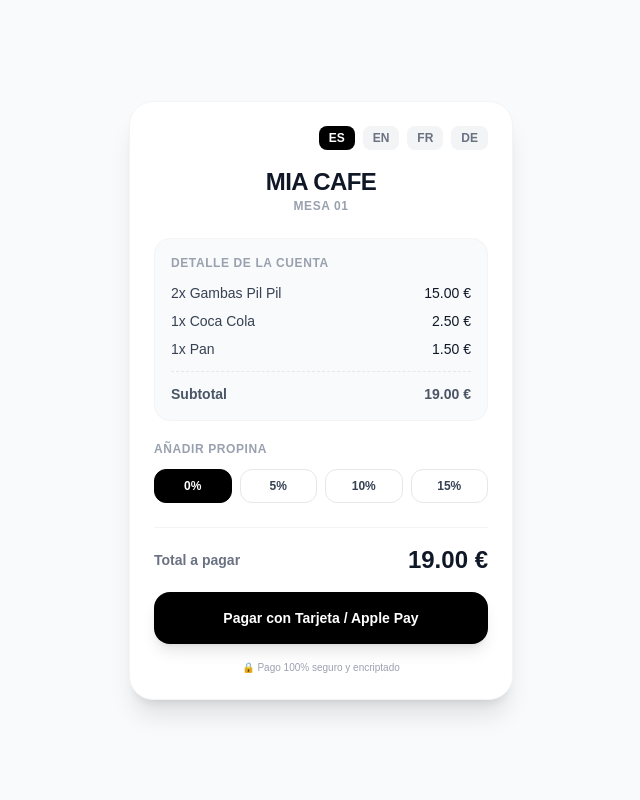
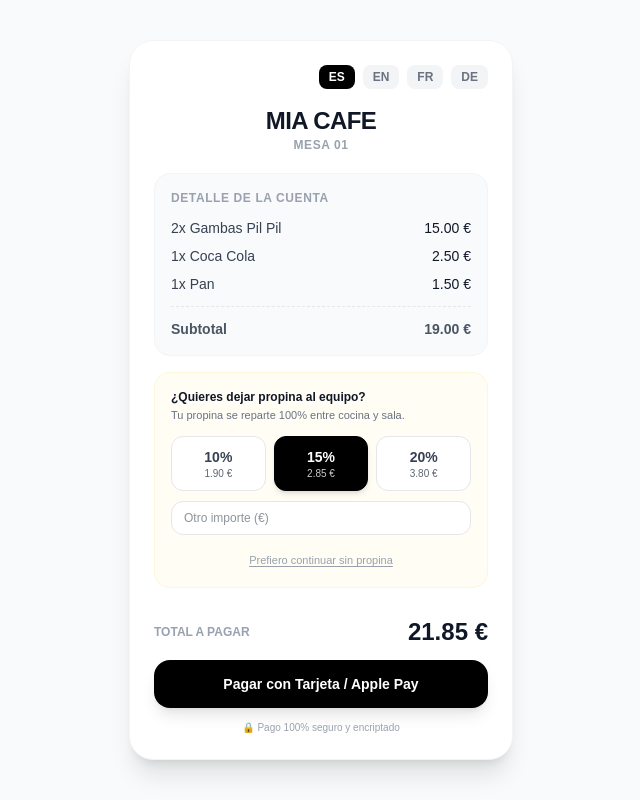
Before and after one commit to mochilaymate/pay-at-table, a Next.js app: page / in a window 1280 px wide. Shown: the whole page, without its empty margins (319-959 px from the left). Built offline with nearby package versions, Linux system fonts and the light colour scheme.

Commit message:
Restaurar textos persuasivos y orden de propinas 10/15/20

```diff
--- a/app/page.tsx
+++ b/app/page.tsx
@@ -3,15 +3,18 @@
 import { useState, Suspense } from 'react';
 import { useSearchParams } from 'next/navigation';
 
-// Idiomas soportados
+// Idiomas soportados con textos persuasivos completos
 const translations = {
   es: {
     restaurantName: 'MIA CAFE',
     table: 'Mesa',
     itemsTitle: 'Detalle de la cuenta',
     subtotal: 'Subtotal',
-    tipTitle: 'Añadir propina',
-    customTip: 'Otra',
+    tipTitle: '¿Quieres dejar propina al equipo?',
+    tipSubtitle: 'Tu propina se reparte 100% entre cocina y sala.',
+    recommendedBadge: 'Recomendado ⭐',
+    customTipPlaceholder: 'Otro importe (€)',
+    noTipText: 'Prefiero continuar sin propina',
     totalToPay: 'Total a pagar',
     payButton: 'Pagar con Tarjeta / Apple Pay',
     securePayment: 'Pago 100% seguro y encriptado',
@@ -26,8 +29,11 @@ const translations = {
     table: 'Table',
     itemsTitle: 'Bill details',
     subtotal: 'Subtotal',
-    tipTitle: 'Add a tip',
-    customTip: 'Custom',
+    tipTitle: 'Would you like to tip the team?',
+    tipSubtitle: 'Tips are shared 100% among kitchen and front-of-house staff.',
+    recommendedBadge: 'Recommended ⭐',
+    customTipPlaceholder: 'Custom amount (€)',
+    noTipText: 'I prefer to continue without tipping',
     totalToPay: 'Total to pay',
     payButton: 'Pay with Card / Apple Pay',
     securePayment: '100% secure & encrypted payment',
@@ -42,8 +48,11 @@ const translations = {
     table: 'Table',
     itemsTitle: 'Détail de la note',
     subtotal: 'Sous-total',
-    tipTitle: 'Ajouter un pourboire',
-    customTip: 'Autre',
+    tipTitle: 'Souhaitez-vous laisser un pourboire ?',
+    tipSubtitle: 'Les pourboires sont partagés à 100% entre l’équipe.',
+    recommendedBadge: 'Recommandé ⭐',
+    customTipPlaceholder: 'Autre montant (€)',
+    noTipText: 'Je préfère continuer sans pourboire',
     totalToPay: 'Total à payer',
     payButton: 'Payer par Carte / Apple Pay',
     securePayment: 'Paiement 100% sécurisé et crypté',
@@ -58,8 +67,11 @@ const translations = {
     table: 'Tisch',
     itemsTitle: 'Rechnungsdetails',
     subtotal: 'Zwischensumme',
-    tipTitle: 'Trinkgeld hinzufügen',
-    customTip: 'Eigener',
+    tipTitle: 'Möchten Sie Trinkgeld geben?',
+    tipSubtitle: 'Trinkgelder werden zu 100% an das Team verteilt.',
+    recommendedBadge: 'Empfohlen ⭐',
+    customTipPlaceholder: 'Anderer Betrag (€)',
+    noTipText: 'Ohne Trinkgeld fortfahren',
     totalToPay: 'Gesamtbetrag',
     payButton: 'Mit Karte / Apple Pay bezahlen',
     securePayment: '100% sichere und verschlüsselte Zahlung',
@@ -79,19 +91,27 @@ function PaymentPage() {
   const baseTotalParam = parseFloat(searchParams.get('total') || '19.00');
 
   const [lang, setLang] = useState<Lang>('es');
-  const [tipPercentage, setTipPercentage] = useState<number>(0);
+  const [tipType, setTipType] = useState<'percent' | 'custom' | 'none'>( 'percent' );
+  const [tipValue, setTipValue] = useState<number>(15); // 15% por defecto recomendado
+  const [customInput, setCustomInput] = useState<string>('');
 
   const t = translations[lang];
 
-  // Cálculo de propina y total final
-  const tipAmount = (baseTotalParam * tipPercentage) / 100;
+  // Cálculo del monto de propina
+  let tipAmount = 0;
+  if (tipType === 'percent') {
+    tipAmount = (baseTotalParam * tipValue) / 100;
+  } else if (tipType === 'custom') {
+    tipAmount = parseFloat(customInput) || 0;
+  }
+
   const finalTotal = (baseTotalParam + tipAmount).toFixed(2);
 
   return (
     <main className="min-h-screen bg-gray-50 flex flex-col items-center justify-center p-4">
       <div className="w-full max-w-sm bg-white rounded-3xl shadow-xl p-6 border border-gray-100">
 
-        {/* Selector de Idiomas (4 idiomas) */}
+        {/* Selector de Idiomas */}
         <div className="flex justify-end space-x-2 mb-4">
           {(['es', 'en', 'fr', 'de'] as Lang[]).map((l) => (
             <button
@@ -109,7 +129,7 @@ function PaymentPage() {
         </div>
 
         {/* Cabecera del Bar */}
-        <div className="text-center mb-6">
+        <div className="text-center mb-5">
           <h1 className="text-2xl font-black text-gray-900 tracking-tight">
             {t.restaurantName}
           </h1>
@@ -119,7 +139,7 @@ function PaymentPage() {
         </div>
 
         {/* Detalle de consumos */}
-        <div className="bg-gray-50 rounded-2xl p-4 mb-5 border border-gray-100 text-left">
+        <div className="bg-gray-50 rounded-2xl p-4 mb-4 border border-gray-100 text-left">
           <p className="text-xs font-bold text-gray-400 uppercase tracking-wider mb-3">
             {t.itemsTitle}
           </p>
@@ -138,38 +158,87 @@ function PaymentPage() {
           </div>
         </div>
 
-        {/* Opciones de Propina */}
-        <div className="mb-6">
-          <p className="text-xs font-bold text-gray-400 uppercase tracking-wider mb-3 text-left">
-            {t.tipTitle}
-          </p>
-          <div className="grid grid-cols-4 gap-2">
-            {[0, 5, 10, 15].map((percent) => (
+        {/* Sección de Propinas Persuasiva */}
+        <div className="mb-5 bg-amber-50/50 rounded-2xl p-4 border border-amber-100/60 text-left">
+          <p className="text-xs font-bold text-gray-900 mb-0.5">{t.tipTitle}</p>
+          <p className="text-[11px] text-gray-500 mb-3">{t.tipSubtitle}</p>
+
+          {/* Opciones de porcentaje: 10%, 15% (Destacado), 20% */}
+          <div className="grid grid-cols-3 gap-2 mb-2.5">
+            {[10, 15, 20].map((percent) => {
+              const isSelected = tipType === 'percent' && tipValue === percent;
+              const isRecommended = percent === 15;
+
+              return (
+                <button
+                  key={percent}
+                  onClick={() => {
+                    setTipType('percent');
+                    setTipValue(percent);
+                  }}
+                  className={`relative py-2.5 rounded-xl text-xs font-bold transition border flex flex-col items-center justify-center ${
+                    isSelected
+                      ? 'bg-black text-white border-black shadow-md'
+                      : isRecommended
+                      ? 'bg-amber-100/80 text-amber-900 border-amber-300 hover:bg-amber-200/70'
+                      : 'bg-white text-gray-700 border-gray-200 hover:bg-gray-50'
+                  }`}
+                >
+                  {isRecommended && !isSelected && (
+                    <span className="absolute -top-2 bg-black text-amber-300 text-[9px] px-1.5 py-0.5 rounded-full font-extrabold uppercase tracking-tighter">
+                      ★ Top
+                    </span>
+                  )}
+                  <span className="text-sm font-black">{percent}%</span>
+                  <span className="text-[10px] opacity-80 font-normal">
+                    {((baseTotalParam * percent) / 100).toFixed(2)} €
+                  </span>
+                </button>
+              );
+            })}
+          </div>
+
+          {/* Opción de Otro Importe y Sin Propina discretos */}
+          <div className="space-y-2">
+            <input
+              type="number"
+              placeholder={t.customTipPlaceholder}
+              value={tipType === 'custom' ? customInput : ''}
+              onChange={(e) => {
+                setTipType('custom');
+                setCustomInput(e.target.value);
+              }}
+              className="w-full bg-white border border-gray-200 rounded-xl px-3 py-2 text-xs text-gray-800 focus:outline-none focus:border-black transition"
+            />
+
+            <div className="text-center pt-1">
               <button
-                key={percent}
-                onClick={() => setTipPercentage(percent)}
-                className={`py-2 rounded-xl text-xs font-bold transition border ${
-                  tipPercentage === percent
-                    ? 'bg-black text-white border-black'
-                    : 'bg-white text-gray-700 border-gray-200 hover:bg-gray-50'
+                onClick={() => {
+                  setTipType('none');
+                  setCustomInput('');
+                }}
+                className={`text-[11px] font-medium transition underline underline-offset-2 ${
+                  tipType === 'none'
+                    ? 'text-gray-900 font-bold'
+                    : 'text-gray-400 hover:text-gray-600'
                 }`}
               >
-                {percent === 0 ? '0%' : `${percent}%`}
+                {t.noTipText}
               </button>
-            ))}
+            </div>
           </div>
         </div>
 
         {/* Total Final y Botón de Pago */}
-        <div className="border-t border-gray-100 pt-4 mb-4">
-          <div className="flex justify-between items-center mb-4">
-            <span className="text-sm font-bold text-gray-500">{t.totalToPay}</span>
+        <div className="pt-2 mb-3">
+          <div className="flex justify-between items-center mb-3">
+            <span className="text-xs font-bold text-gray-400 uppercase">{t.totalToPay}</span>
             <span className="text-2xl font-black text-gray-900">{finalTotal} €</span>
           </div>
 
           <button
-            onClick={() => alert(`Iniciando pago de ${finalTotal} € en MIA CAFE`)}
-            className="w-full bg-black hover:bg-gray-800 text-white font-bold py-4 rounded-2xl shadow-lg transition active:scale-95 text-sm"
+            onClick={() => alert(`Iniciando pago seguro de ${finalTotal} € en MIA CAFE`)}
+            className="w-full bg-black hover:bg-gray-800 text-white font-bold py-3.5 px-6 rounded-2xl shadow-lg transition active:scale-95 text-sm"
           >
             {t.payButton}
           </button>
```
